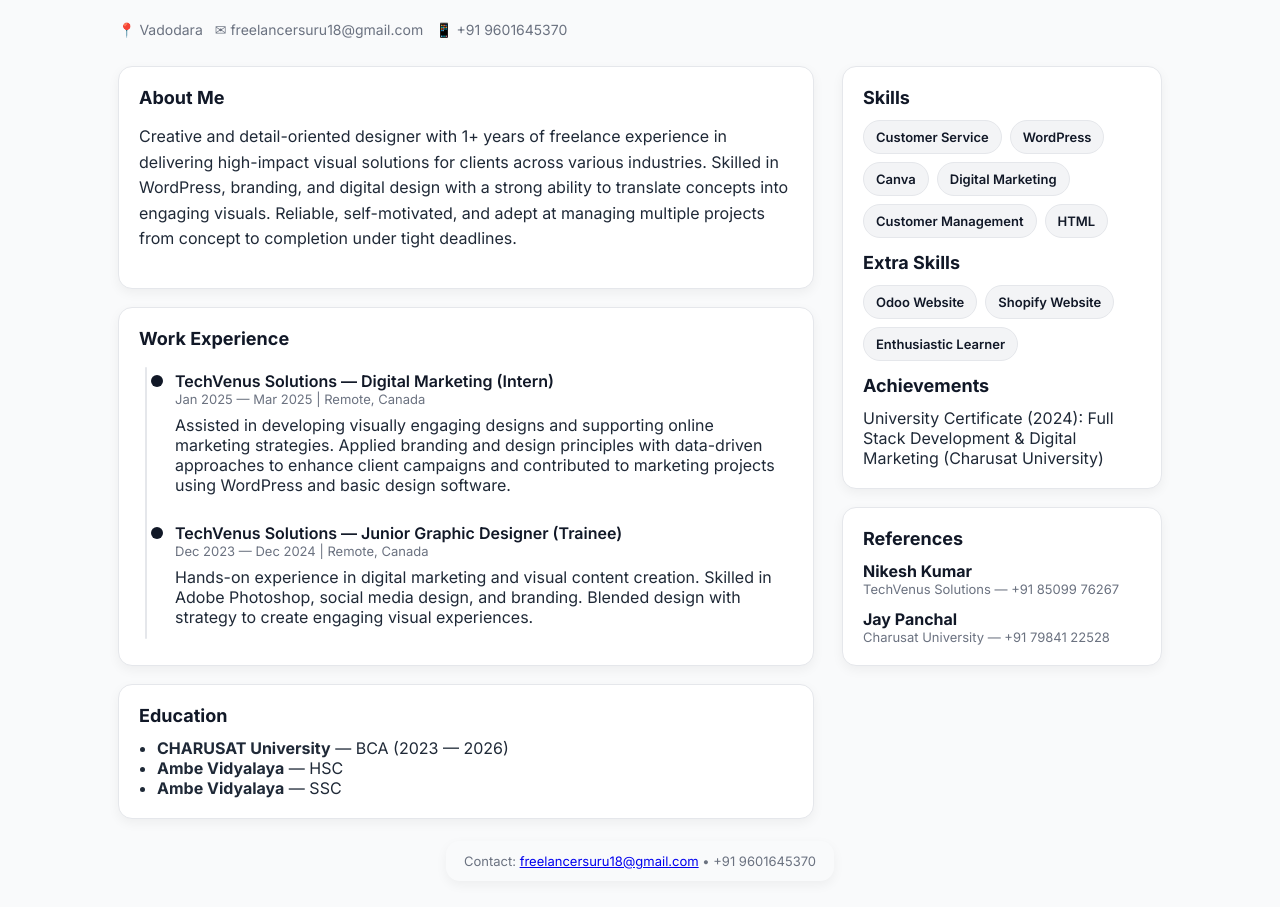
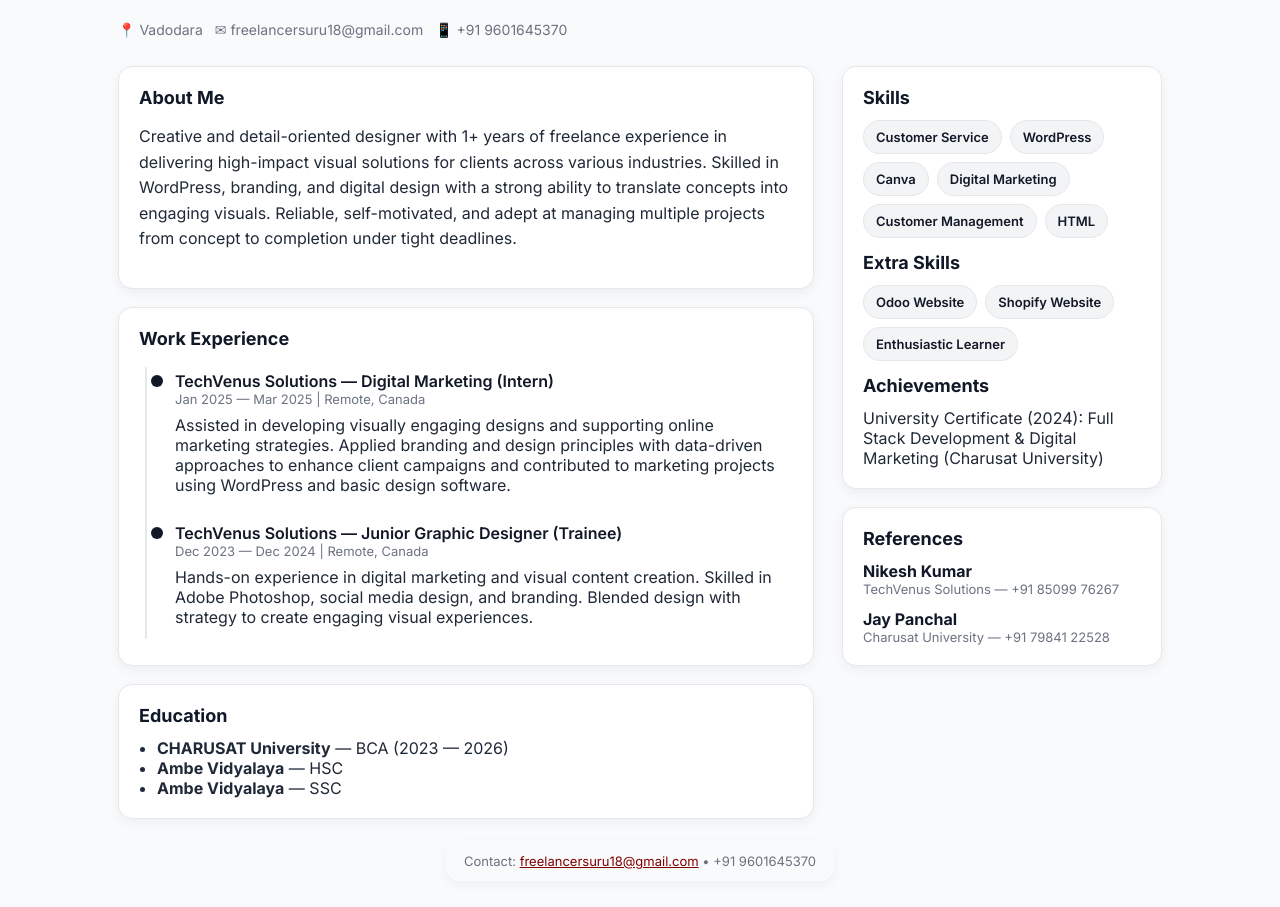
Before and after one commit to Suryansh-Soni13/Freelance-Portfolio, a plain HTML site: page index.html in a window 1280 px wide. Shown: the part 119-1026 px from the top of the page. Drawn offline with Linux system fonts and the light colour scheme.

Commit message:
index.html

```diff
--- a/index.html
+++ b/index.html
@@ -192,7 +192,7 @@
     </main>
 
     <footer>
-      <div class="card" style="display:inline-block;padding:12px 18px;background:transparent;border:none">Contact: <a href="mailto:freelancersuru18@gmail.com">freelancersuru18@gmail.com</a> • +91 9601645370</div>
+      <div class="card" style="display:inline-block;padding:12px 18px;background:transparent;border:none">Contact: <a href="mailto:freelancersuru18@gmail.com" style="color:maroon">freelancersuru18@gmail.com</a> • +91 9601645370</div>
     </footer>
   </div>
 
```
